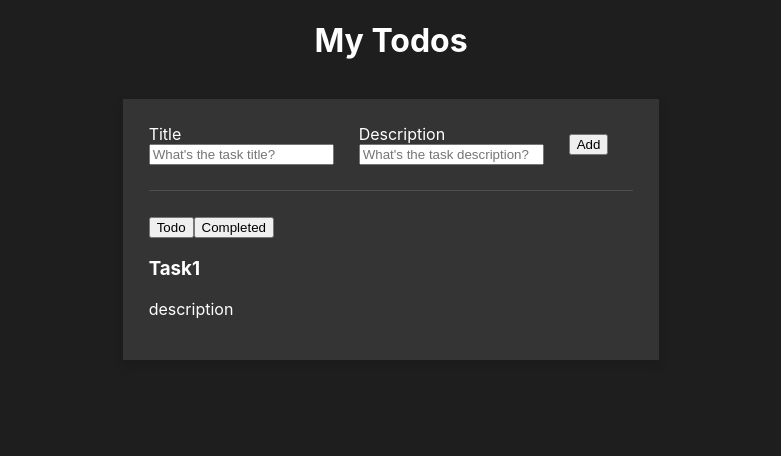
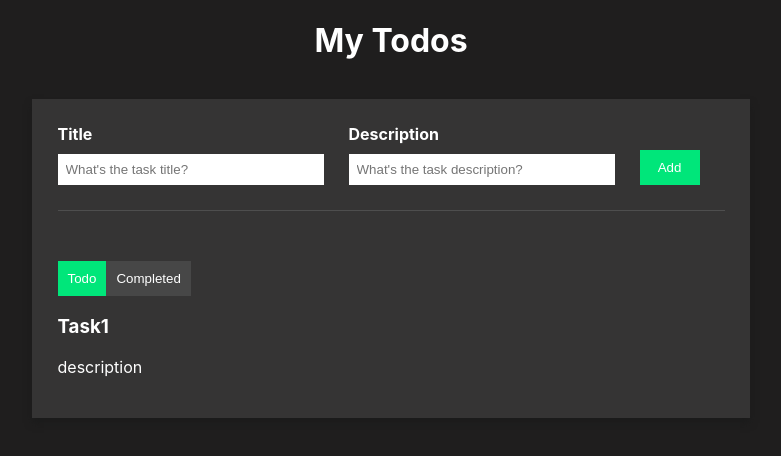
Before and after one commit to ivalenzuela1/ToDoApp, a React (Create React App) app in the folder todoapp/: page / in a window 1280 px wide. Shown: the top 456 px of the page, without its empty margins (249-1030 px from the left). Built offline with nearby package versions, Linux system fonts and the light colour scheme.

Commit message:
style buttons
Add css to style buttons. Also added a state to toggle between Todo vs. completed items.

```diff
--- a/todoapp/src/App.css
+++ b/todoapp/src/App.css
@@ -35,3 +35,48 @@
   align-items: flex-start;
   margin-right: 25px;
 }
+
+.todo-input-item label {
+  font-weight: bold;
+  margin-bottom: 10px;
+}
+
+.todo-input-item input {
+  padding: 8px;
+  border: none;
+  width: 250px;
+}
+
+.todo-input-item input:focus {
+  outline: 2px solid rgb(0,230,122);
+}
+
+.primaryBtn{
+  background-color: rgb(0,230, 122);
+  color: white;
+  border: none;
+  border-radius: 0px;
+  margin-top: 25px;
+  padding: 10px;
+  width: 60px;
+  cursor: pointer;
+}
+
+.primaryBtn:hover{
+  background-color: rgb(4,196, 196);
+}
+
+.secondaryBtn{
+  background-color: rgb(71,71,71);
+  color: white;
+  border: none;
+  border-radius: 0px;
+  margin-top: 25px;
+  padding: 10px;
+  width: fit-content;
+  cursor: pointer;
+}
+
+.active{
+  background-color: rgb(0,230,122);
+}
--- a/todoapp/src/App.js
+++ b/todoapp/src/App.js
@@ -1,6 +1,8 @@
 import './App.css';
+import React, { useState } from "react";
 
 function App() {
+  const [isCompleteScreen, setIsCompleteScreen] = useState(false);
   return (
     <div className="App">
       <h1>My Todos</h1>
@@ -21,8 +23,8 @@
         </div>
 
         <div className='btn-are'>
-          <button>Todo</button>
-          <button>Completed</button>
+          <button className={`secondaryBtn ${isCompleteScreen === false && 'active'}`} onClick={() => setIsCompleteScreen(false)}>Todo</button>
+          <button className={`secondaryBtn ${isCompleteScreen === true && 'active'}`} onClick={() => setIsCompleteScreen(true)}>Completed</button>
         </div>
 
         <div className='todo-list'>
```
